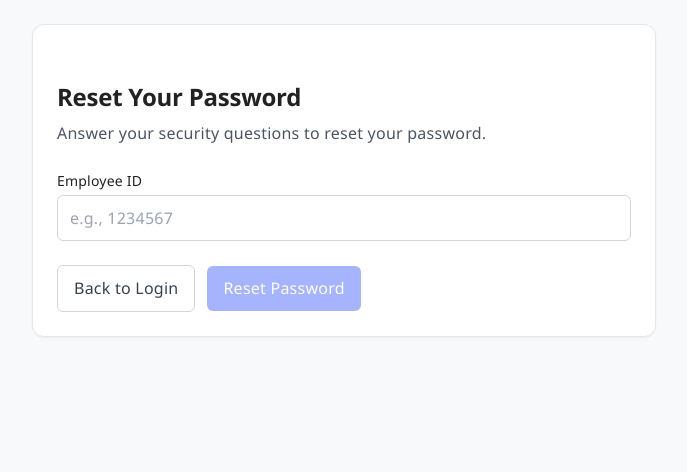
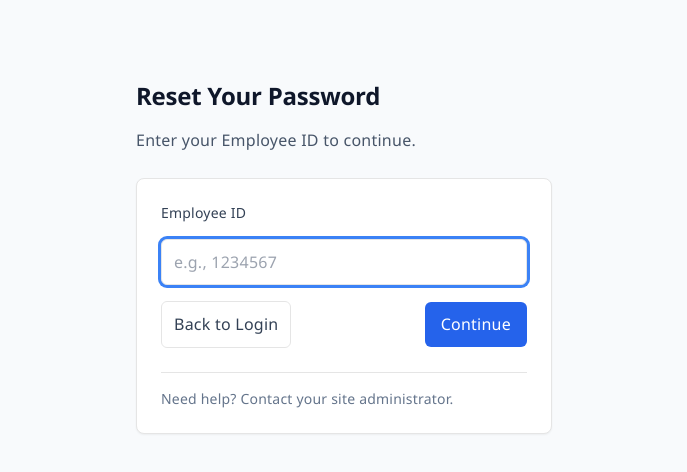
Before and after one commit to I3rianO/align-logic-jss, a React (Vite) app: page /reset-password in a window 1280 px wide. Shown: the top 472 px of the page, without its empty margins (296-983 px from the left). Built offline with nearby package versions, Linux system fonts and the light colour scheme; no server answers.

Commit message:
Update ResetPasswordPage.tsx

```diff
--- a/src/pages/ResetPasswordPage.tsx
+++ b/src/pages/ResetPasswordPage.tsx
@@ -1,96 +1,109 @@
 // src/pages/ResetPasswordPage.tsx
-import React, { useEffect, useMemo, useState } from "react";
+import React, { useMemo, useState } from "react";
 import { Link, useNavigate, useSearchParams } from "react-router-dom";
+import toast from "react-hot-toast";
+import { supabase } from "@/lib/supabase";
 
+/**
+ * ResetPasswordPage
+ * - Step 1 of reset flow: confirm Employee ID exists
+ * - If found → navigate to /set-new-password?emplid=...
+ * - If not found → toast error and stay
+ */
 export default function ResetPasswordPage() {
   const navigate = useNavigate();
   const [search] = useSearchParams();
 
-  // Accept several param spellings just in case
-  const paramId = useMemo(
+  const initialId = useMemo(
     () =>
-      (search.get("empId") ||
+      (
         search.get("emplid") ||
         search.get("empid") ||
         search.get("id") ||
-        "") as string,
+        ""
+      ).trim(),
     [search]
   );
 
-  const [employeeId, setEmployeeId] = useState<string>(paramId);
+  const [employeeId, setEmployeeId] = useState<string>(initialId);
+  const [loading, setLoading] = useState(false);
 
-  // Keep state in sync if URL query shows up later (e.g., via nav)
-  useEffect(() => {
-    if (paramId && paramId !== employeeId) {
-      setEmployeeId(paramId);
-    }
-  }, [paramId, employeeId]);
-
-  // If we already have an ID in the URL, enable the button immediately.
-  const canSubmit = employeeId.trim().length > 0;
-
-  function handleReset(e: React.FormEvent) {
+  async function handleSubmit(e: React.FormEvent) {
     e.preventDefault();
     const id = employeeId.trim();
-
     if (!id) {
-      alert("Please enter your Employee ID.");
+      toast.error("Please enter your Employee ID.");
       return;
     }
+    setLoading(true);
+    try {
+      const { data, error } = await supabase
+        .from("drivers")
+        .select("employee_id")
+        .eq("employee_id", id)
+        .maybeSingle();
 
-    // persist for the rest of the flow (handy for kiosk sessions)
-    sessionStorage.setItem("empId", id);
-    localStorage.setItem("empId", id);
+      if (error) throw error;
 
-    // go collect security answers
-    navigate(`/security-questions?empId=${encodeURIComponent(id)}`);
+      if (!data) {
+        toast.error("We couldn’t find that Employee ID.");
+        return;
+      }
+
+      // Found → proceed to set-new-password
+      navigate(`/set-new-password?emplid=${encodeURIComponent(id)}`);
+    } catch (err: any) {
+      console.error(err);
+      toast.error("Unable to verify employee. Please try again.");
+    } finally {
+      setLoading(false);
+    }
   }
 
   return (
-    <div className="mx-auto max-w-2xl p-6">
-      <div className="rounded-xl border border-gray-200 bg-white p-6 shadow-sm">
-        <h1 className="mb-2 text-2xl font-semibold">Reset Your Password</h1>
-        <p className="mb-6 text-gray-600">
-          Answer your security questions to reset your password.
+    <div className="min-h-screen bg-slate-50">
+      <div className="mx-auto max-w-md px-4 py-12">
+        <h1 className="text-2xl font-semibold text-slate-900">
+          Reset Your Password
+        </h1>
+        <p className="mt-1 text-slate-600">
+          Enter your Employee ID to continue.
         </p>
 
-        {/* If an empId is present in the URL, show it; otherwise show an input */}
-        {paramId ? (
-          <div className="mb-4 rounded-md border border-amber-200 bg-amber-50 p-3 text-amber-900">
-            Employee ID detected: <span className="font-medium">{paramId}</span>
-          </div>
-        ) : (
-          <form onSubmit={handleReset} className="mb-4">
-            <label className="mb-1 block text-sm font-medium">Employee ID</label>
+        <div className="mt-6 rounded-lg border bg-white p-6 shadow-sm">
+          <form onSubmit={handleSubmit} className="space-y-4">
+            <label className="block text-sm font-medium text-slate-700">
+              Employee ID
+            </label>
             <input
               value={employeeId}
               onChange={(e) => setEmployeeId(e.target.value)}
-              inputMode="numeric"
-              className="w-full rounded-md border border-gray-300 px-3 py-2 outline-none focus:border-indigo-500"
+              className="w-full rounded-md border px-3 py-2 outline-none ring-blue-500 focus:ring"
               placeholder="e.g., 1234567"
+              inputMode="text"
+              autoFocus
             />
+
+            <div className="flex items-center justify-between">
+              <Link
+                to="/driver-login"
+                className="rounded-md border px-3 py-2 text-slate-700 hover:bg-slate-50"
+              >
+                Back to Login
+              </Link>
+              <button
+                type="submit"
+                className="rounded-md bg-blue-600 px-4 py-2 text-white hover:bg-blue-700 disabled:opacity-60"
+                disabled={loading}
+              >
+                {loading ? "Checking…" : "Continue"}
+              </button>
+            </div>
           </form>
-        )}
 
-        <div className="mt-6 flex items-center gap-3">
-          <Link
-            to="/"
-            className="inline-flex items-center rounded-md border border-gray-300 px-4 py-2 text-gray-700 hover:bg-gray-50"
-          >
-            Back to Login
-          </Link>
-
-          <button
-            onClick={handleReset}
-            disabled={!canSubmit}
-            className={`inline-flex items-center rounded-md px-4 py-2 text-white ${
-              canSubmit
-                ? "bg-indigo-600 hover:bg-indigo-700"
-                : "cursor-not-allowed bg-indigo-300"
-            }`}
-          >
-            Reset Password
-          </button>
+          <div className="mt-6 border-t pt-4 text-sm text-slate-500">
+            Need help? Contact your site administrator.
+          </div>
         </div>
       </div>
     </div>
```
